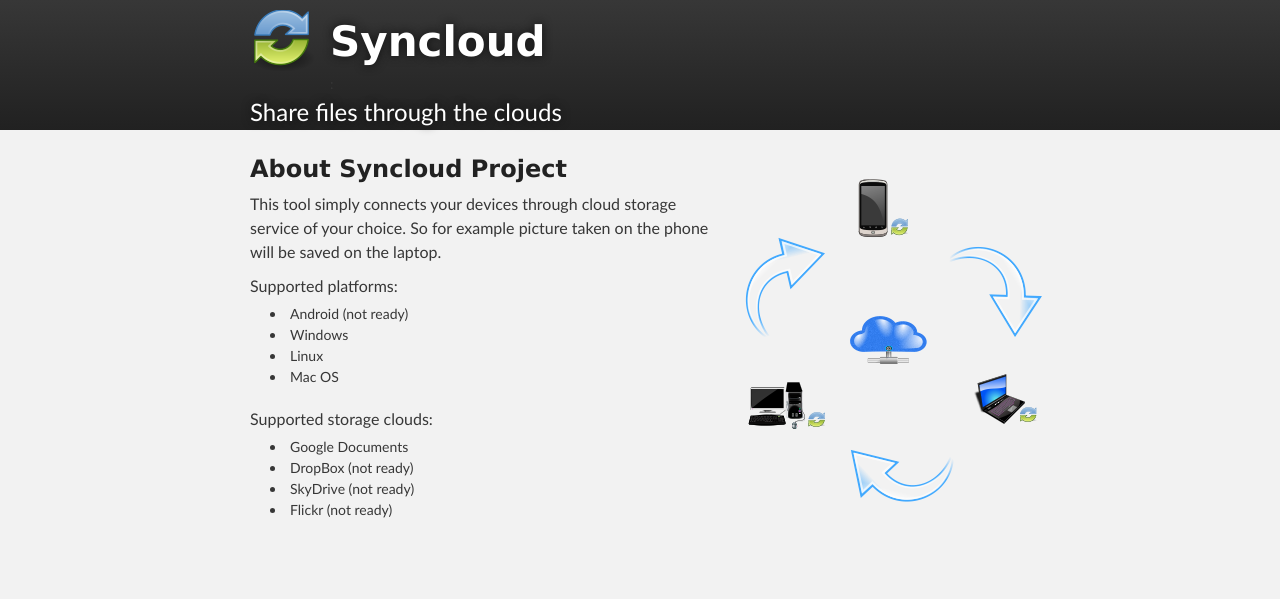
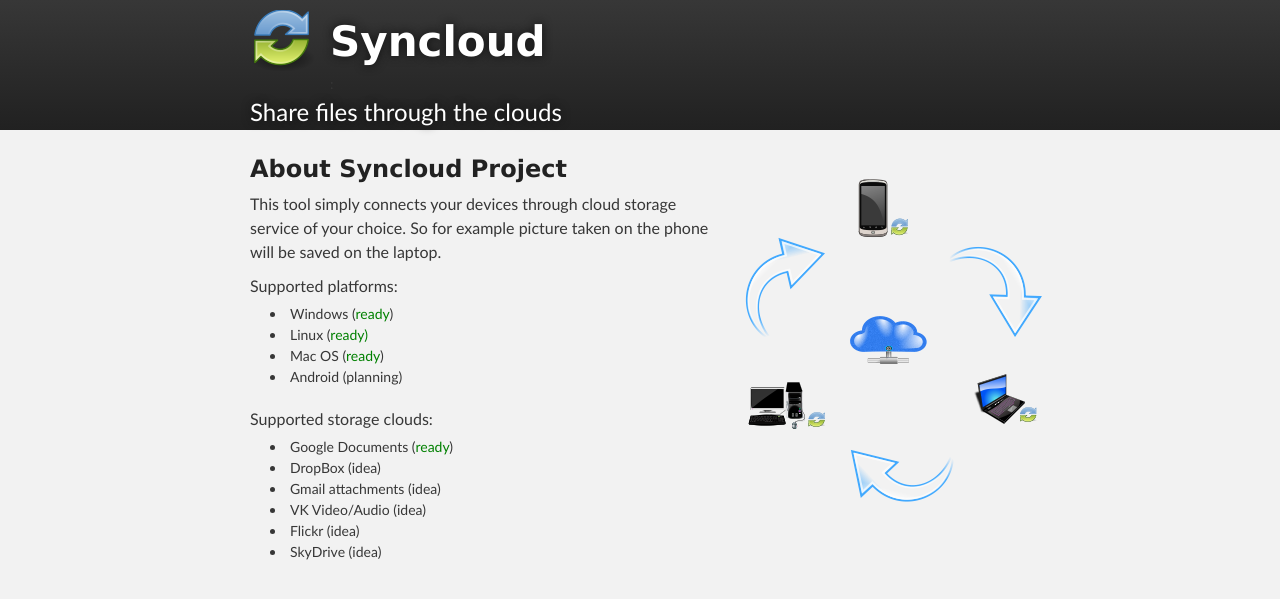
Before and after one commit to syncloud/syncloud.org, a Jekyll site: the page built from about.markdown, in a window 1280 px wide. Shown: the top 599 px of the page. Built offline with Jekyll 4.4.1, drawn with Linux system fonts in a browser that asks for light colours.

Commit message:
fixing headers, adding some content to contact us, making 'about' more real

```diff
--- a/_layouts/news.html
+++ b/_layouts/news.html
@@ -7,6 +7,8 @@
     <div class="grid_1">&nbsp;</div>
 
     <div class="grid_10">
+
+        <h3>News</h3>
 
         <p style="float: right;">{{ page.date| date:"%b %d, %Y"}}</p>
         <h5>{{ page.title }}</h5>
--- a/about.markdown
+++ b/about.markdown
@@ -14,18 +14,21 @@
         <p>Supported platforms:</p>
 
         <ul>
-            <li>Android (not ready)</li>
-            <li>Windows</li>
-            <li>Linux</li>
-            <li>Mac OS</li>
+            <li>Windows (<span style="color: green;">ready</span>)</li>
+            <li>Linux (<span style="color: green;">ready)</span></li>
+            <li>Mac OS (<span style="color: green;">ready</span>)</li>
+            <li>Android (planning)</li>
         </ul>
+
         <p>Supported storage clouds:</p>
 
         <ul>
-            <li>Google Documents</li>
-            <li>DropBox (not ready)</li>
-            <li>SkyDrive (not ready)</li>
-            <li>Flickr (not ready)</li>
+            <li>Google Documents (<span style="color: green;">ready</span>)</li>
+            <li>DropBox (idea)</li>
+            <li>Gmail attachments (idea)</li>
+            <li>VK Video/Audio (idea)</li>
+            <li>Flickr (idea)</li>
+            <li>SkyDrive (idea)</li>
         </ul>
     </div>
     <div class="grid_4">
--- a/css/list-module.css
+++ b/css/list-module.css
@@ -30,7 +30,7 @@
 
 .list-module .list-body {
     border: solid #cacaca;
-    border-width: 0px 1px 1px 1px;
+    border-width: 1px 1px 1px 1px;
     border-radius: 0px 0px 3px 3px;
     -moz-border-radius: 0px 0px 3px 3px;
     -webkit-border-bottom-right-radius: 3px;
--- a/index.markdown
+++ b/index.markdown
@@ -8,8 +8,10 @@
     <div class="grid_1">&nbsp;</div>
 
     <div class="grid_10">
+
+        <h3>News</h3>
+
         <div class="list-module">
-            <h2>News</h2>
             <div class="list-body">
                 <ul>
                     {% for post in site.posts reversed %}
```
Also changed, not shown: contactus.markdown (+14 -1 lines).
